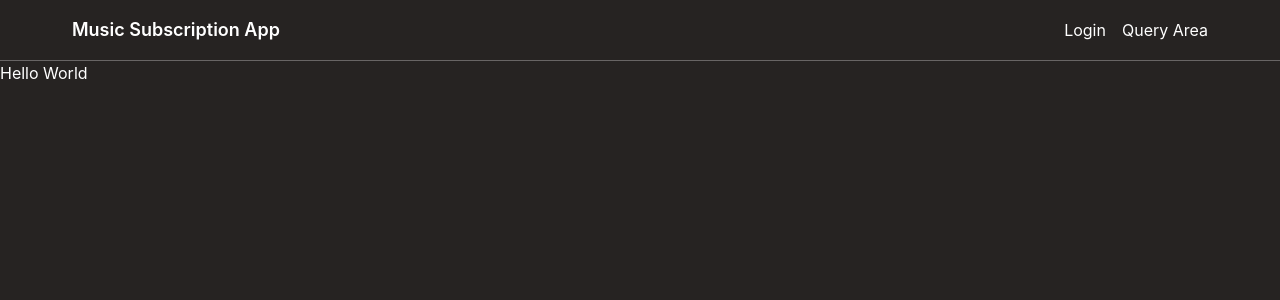
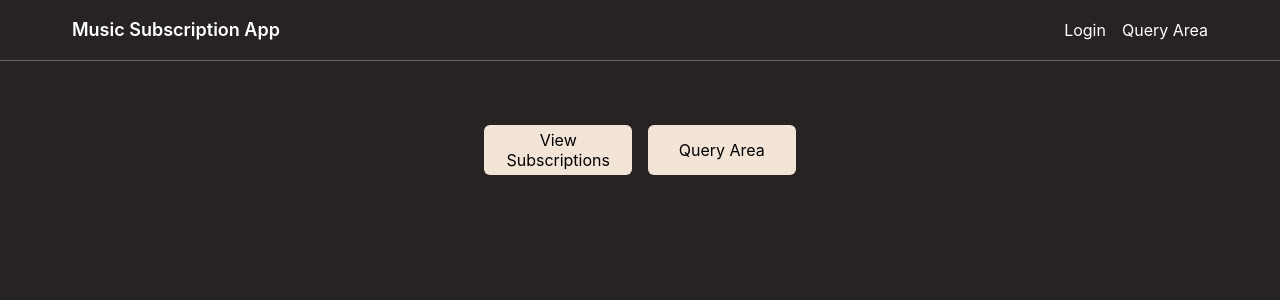
Before and after one commit to Shrey-Singhal/AWS_Music_Subscription_App, a React (Create React App) app in the folder frontend/: page /mainpage in a window 1280 px wide. Shown: the top 300 px of the page. Built offline with nearby package versions, Linux system fonts and the light colour scheme.

Commit message:
mainpage button link to subscription and query

```diff
--- a/frontend/src/App.js
+++ b/frontend/src/App.js
@@ -1,9 +1,11 @@
 import './App.css';
 import { BrowserRouter as Router, Route, Routes } from 'react-router-dom';
 import Login from "./pages/Login";
-import MainPage from "./pages/MainPage";
+import MainPage from "./pages/MainPage/MainPage";
 import Register from "./pages/Register";
 import Navbar from "./Component/Navbar";
+import Subscriptions from "./pages/MainPage/Subscriptions";
+import Query from "./pages/MainPage/Query";
 function App() {
   return (
       <Router>
@@ -12,6 +14,8 @@ function App() {
               <Route path="/" element={<Login />} />
               <Route path="/mainpage" element={<MainPage />} />
               <Route path="/register" element={<Register />} />
+              <Route path="/query" element={<Query />} />
+              <Route path="/subscriptions" element={<Subscriptions />} />
           </Routes>
       </Router>
   );
--- a/frontend/src/pages/MainPage.js
+++ /dev/null
@@ -1,8 +0,0 @@
-const MainPage = () => {
-    return (
-        <div>Hello World</div>
-    );
-
-};
-
-export default MainPage;
--- /dev/null
+++ b/frontend/src/pages/MainPage/MainPage.js
@@ -0,0 +1,24 @@
+import {useState} from "react";
+import {useNavigate} from "react-router-dom";
+const MainPage = () => {
+
+    const navigate = useNavigate();
+
+    return (
+        <div className="flex mt-14 items-center justify-center">
+            <div className="flex space-x-4">
+                <button
+                    className="p-[5px] pl-[16px] pr-[16px] rounded-[6px] leading-5 cursor-pointer
+                    text-black bg-custom-color2 hover:brightness-90 w-full mb-1 mt-2"
+                    onClick={() => navigate('/subscriptions')}>View Subscriptions</button>
+                <button
+                    className="p-[5px] pl-[16px] pr-[16px] rounded-[6px] leading-5 cursor-pointer
+                    text-black bg-custom-color2 hover:brightness-90 w-full mb-1 mt-2"
+                    onClick={() => navigate('/query')}>Query Area</button>
+            </div>
+        </div>
+    );
+
+};
+
+export default MainPage;
--- /dev/null
+++ b/frontend/src/pages/MainPage/Query.js
@@ -0,0 +1,12 @@
+import {useState} from "react";
+const Query = () => {
+
+    return (
+        <div className="flex mt-14 items-center justify-center">
+            Hello
+        </div>
+    );
+
+};
+
+export default Query;
--- /dev/null
+++ b/frontend/src/pages/MainPage/Subscriptions.js
@@ -0,0 +1,12 @@
+import {useState} from "react";
+const Subscriptions = () => {
+
+    return (
+        <div className="flex mt-14 items-center justify-center">
+            Hello
+        </div>
+    );
+
+};
+
+export default Subscriptions;
```
